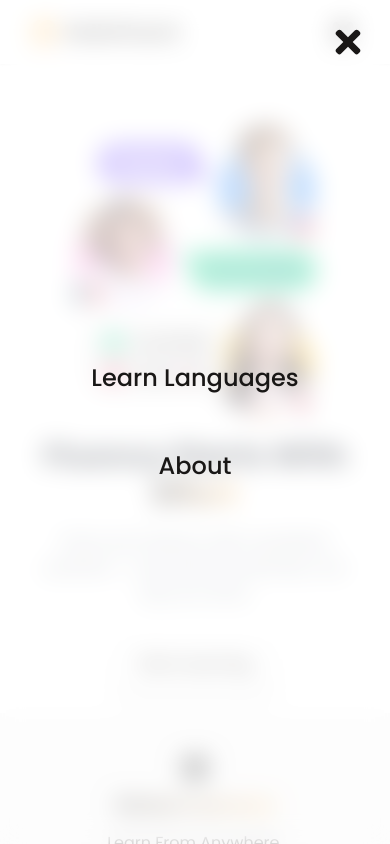
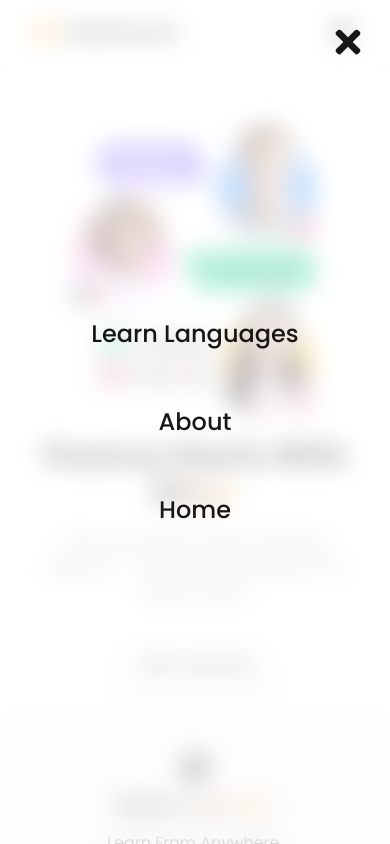
Before and after one commit to m-tayaib/hellofluent, a React (Vite) app in the folder client/: page / in a window 390 px wide. Both pictures are taken after a click on the button "Open menu". Shown: the top 844 px of the page. Built offline with nearby package versions, Linux system fonts and the light colour scheme.

Commit message:
add one link in mobile screen for home move route

```diff
--- a/client/src/components/Navbar.tsx
+++ b/client/src/components/Navbar.tsx
@@ -65,6 +65,13 @@ function Navbar() {
                                 </Link>
                             </li>
                         ))}
+                        <Link
+                            to={"/"}
+                            className="block px-6 py-3 rounded-md text-primary capitalize hover:bg-primary hover:text-white transition-all duration-300 font-medium text-2xl"
+                            onClick={() => setMobileOpen(false)}
+                        >
+                            Home
+                        </Link>
                     </ul>
                 </div>
             )}
```
